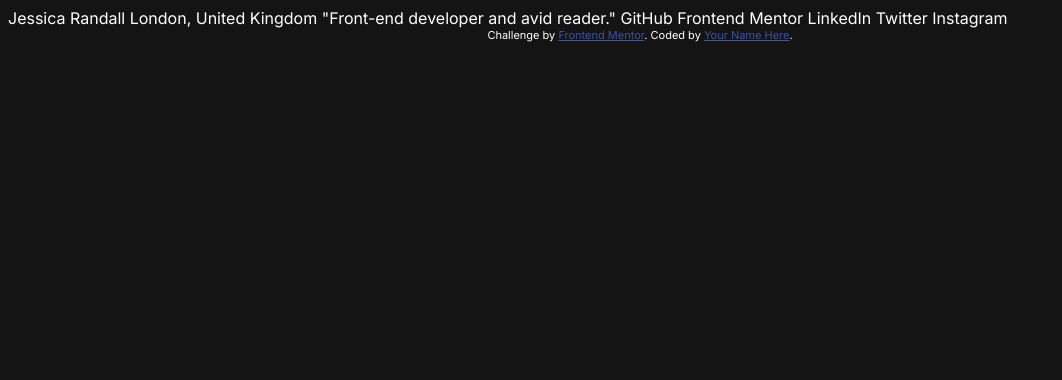
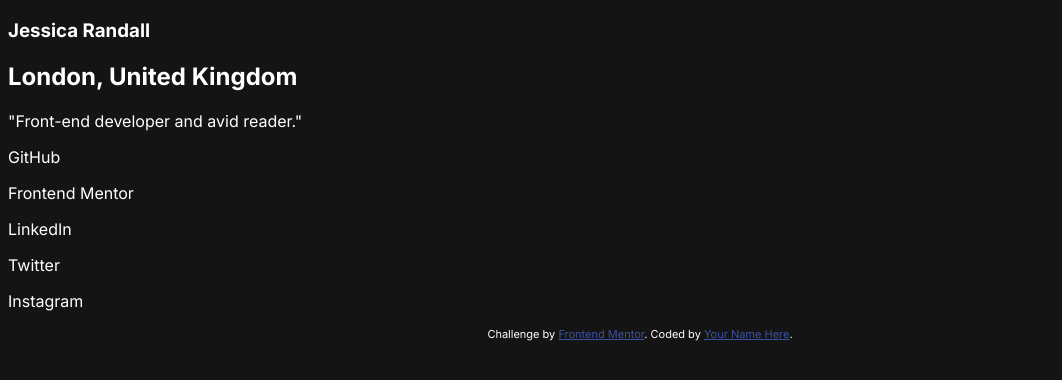
Before and after one commit to mxria-a/social-links-profile, a plain HTML site: page index.html in a window 1280 px wide. Shown: the whole page, without its empty margins (0-1062 px from the left). Drawn offline with Linux system fonts and the light colour scheme.

Commit message:
adding in semantic tags

```diff
--- a/index.html
+++ b/index.html
@@ -14,17 +14,21 @@
 
 </head>
 <body>
+  <main>
+    <section class="profile-container">
+      <section class="profile">
+        <h1 class="full-name">Jessica Randall</h1>
+        <h2 class="location">London, United Kingdom</h2>
+        <p class="description">"Front-end developer and avid reader."</p>
 
-  Jessica Randall
-  London, United Kingdom
-  "Front-end developer and avid reader."
-
-  GitHub
-  Frontend Mentor
-  LinkedIn
-  Twitter
-  Instagram
-
+        <p class="social-links">GitHub</p>
+        <p class="social-links">Frontend Mentor</p>
+        <p class="social-links">LinkedIn</p>
+        <p class="social-links">Twitter</p>
+        <p class="social-links">Instagram</p>
+      </section>
+    </section>
+  </main>
   <footer class="attribution">
     Challenge by <a href="https://www.frontendmentor.io?ref=challenge">Frontend Mentor</a>.
     Coded by <a href="#">Your Name Here</a>.
```
